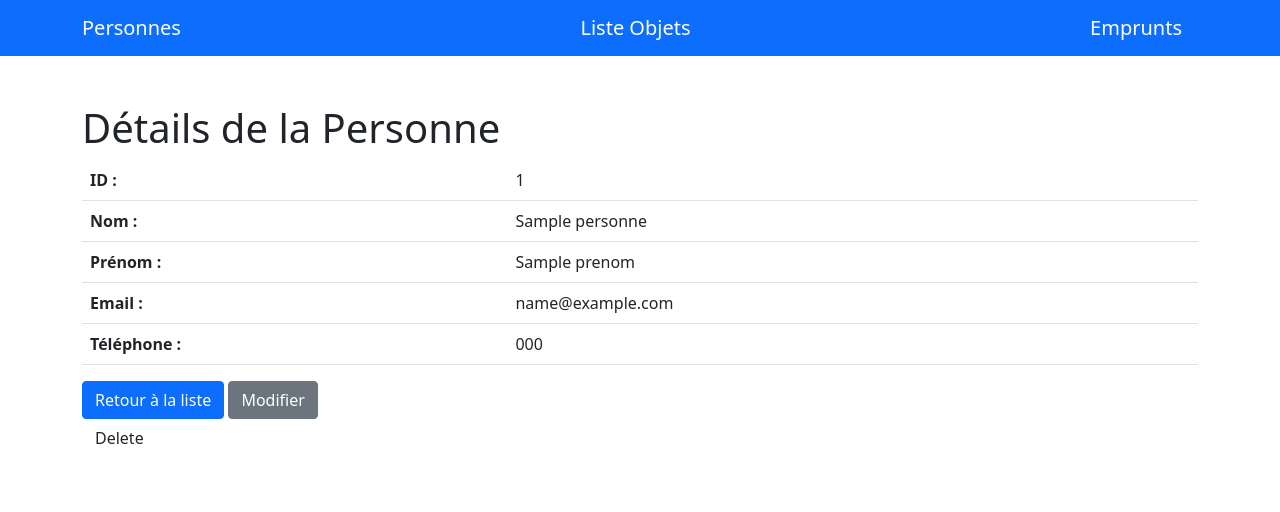
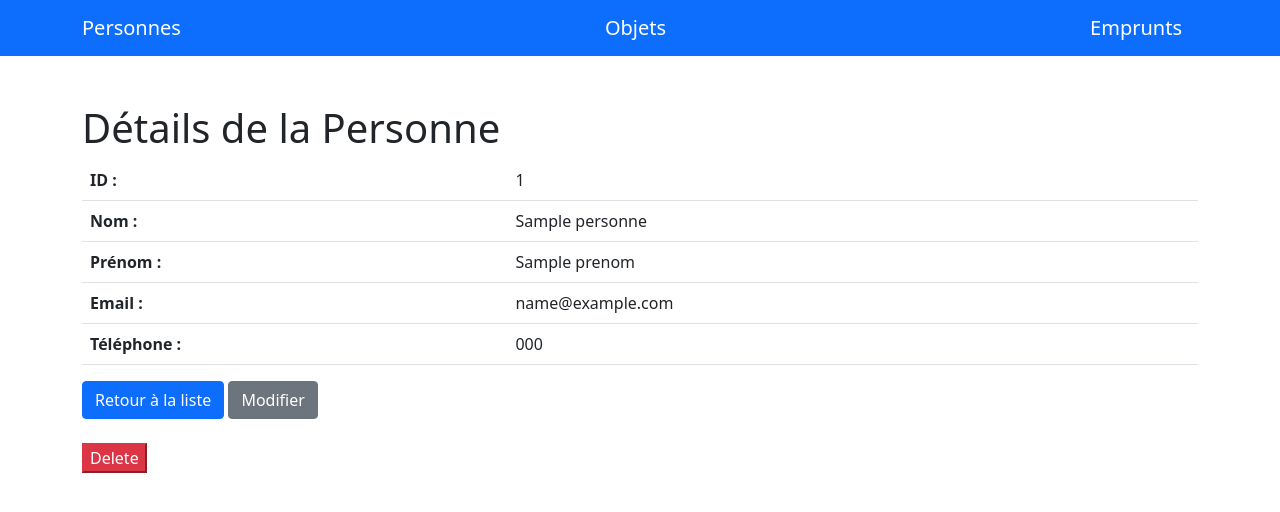
Before and after one commit to kalaladibala/mini_projet, a Symfony app: template templates/personne/show.html.twig in a window 1280 px wide. Shown: the top 512 px of the page. Run offline with Twig, Linux system fonts and the light colour scheme; the template is opened without the code that fills it: most values are stand-ins (such as "Sample title", 1, 10 or a date in 2020); some libraries are stand-ins or nearby versions.

Commit message:
finalisation du projet

```diff
--- a/templates/base.html.twig
+++ b/templates/base.html.twig
@@ -24,7 +24,7 @@
         <nav class="navbar navbar-dark bg-primary">
             <div class="container text-left">
                 <a class="navbar-brand" href="{{path('app_personne_index')}}">Personnes</a>
-                <a class="navbar-brand" href="{{path('app_objets_index')}}">Liste Objets</a>
+                <a class="navbar-brand" href="{{path('app_objets_index')}}">Objets</a>
                 <a class="navbar-brand" href="{{path('app_emprunt')}}">Emprunts</a>
             </div>
         </nav>
--- a/templates/objets/_delete_form.html.twig
+++ b/templates/objets/_delete_form.html.twig
@@ -1,4 +1,4 @@
 <form method="post" action="{{ path('app_objets_delete', {'id': objet.id}) }}" onsubmit="return confirm('Are you sure you want to delete this item?');">
     <input type="hidden" name="_token" value="{{ csrf_token('delete' ~ objet.id) }}">
-    <button class="btn">Delete</button>
+    <button class="btn-danger">Delete</button>
 </form>
--- a/templates/objets/index.html.twig
+++ b/templates/objets/index.html.twig
@@ -12,7 +12,7 @@
             <tr>
                 <th width="2">Id</th>
                 <th>Nom</th>
-                <th>Description</th>
+                <th >Description</th>
                 <th width="350" class="text-center">Actions</th>
             </tr>
         </thead>
@@ -28,7 +28,7 @@
                 <td class="text-center">
                     <a class="btn btn-success btn-sm" href="{{ path('app_objets_show', {'id': objet.id}) }}">Afficher</a>
                     <a class="btn btn-info btn-sm text-primary" href="{{ path('app_objets_edit', {'id': objet.id}) }}">Modifier</a>
-                    <a class="btn btn-danger btn-sm" href="{{ path('app_objets_delete', {'id': objet.id}) }}">Delete</a>
+                    <a class="btn btn-danger btn-sm" href="{{ path('app_objets_delete', {'id': objet.id}) }}">Supprimer</a>
                     <a class="btn btn-primary btn-sm" href="{{ path('app_emprunt_new', {'id': objet.id}) }}">Emprunter</a>
                 </td>
             </tr>
--- a/templates/personne/_delete_form.html.twig
+++ b/templates/personne/_delete_form.html.twig
@@ -1,4 +1,4 @@
 <form method="post" action="{{ path('app_personne_delete', {'id': personne.id}) }}" onsubmit="return confirm('Are you sure you want to delete this item?');">
     <input type="hidden" name="_token" value="{{ csrf_token('delete' ~ personne.id) }}">
-    <button class="btn">Delete</button>
+    <button class="btn-danger" >Delete</button>
 </form>
--- a/templates/personne/show.html.twig
+++ b/templates/personne/show.html.twig
@@ -37,5 +37,11 @@
         <a class="btn btn-secondary" href="{{ path('app_personne_edit', {'id': personne.id}) }}">Modifier</a>
     </div>
 
-    {{ include('personne/_delete_form.html.twig') }}
+    <div class="row mt-4">
+            <div class="col-md-6">
+            {{ include('personne/_delete_form.html.twig') }}
+            </div>
+    </div>
+
+
 {% endblock %}
```
Also changed, not shown: templates/emprunt/new.html.twig (+0 -17 lines), templates/personne/index.html.twig (+4 -4 lines), images/emprunt.png (added).
